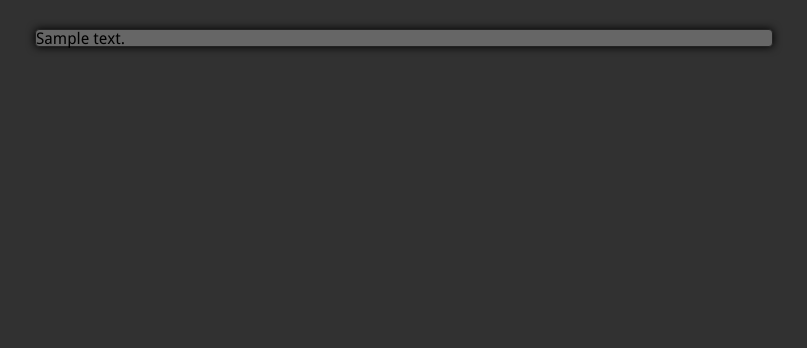
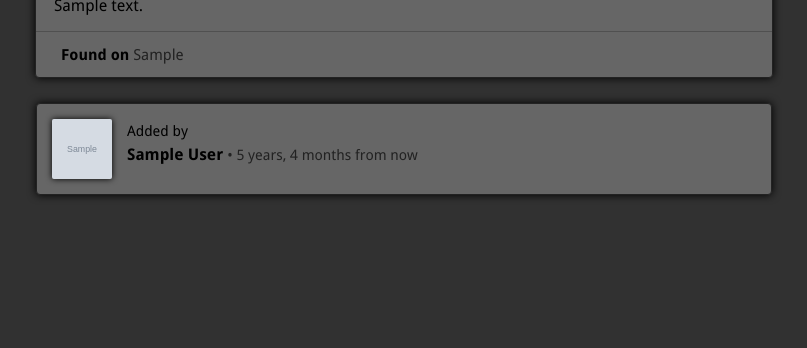
Before and after one commit to Fenykepy/pinpict, a Django app: page /pin/1/ in a window 1280 px wide. Shown: the part 452-800 px from the top of the page, without its empty margins (236-1043 px from the left). Run offline with Django 3.2, Linux system fonts and the light colour scheme; tables that the repository leaves empty hold one stand-in row (values such as "Sample post"); grey boxes marked "Sample" are stand-in pictures; style sheets or scripts are compiled from the project's sources.

Commit message:
Improve css of pin_view.

```diff
--- a/pinpict/assets/css/board.less
+++ b/pinpict/assets/css/board.less
@@ -43,7 +43,7 @@ section#private-boards {
 }
 
 article.board, article.create-board, article#user,
-article.pin, article#create-pin, #user-compact {
+article.pin, article#create-pin, #user-compact, .user-compact {
     position: relative;
     display: inline-block;
     margin: 14px 7px 0px 7px;
@@ -173,7 +173,7 @@ article.board {
         box-sizing: border-box;
     }
 }
-article#user, #user-compact {
+article#user, #user-compact, .user-compact {
     display: block;
     width: auto;
     margin-bottom: 2px;
@@ -186,6 +186,9 @@ article#user, #user-compact {
         border-radius: 2px;
         box-shadow: 0 0 6px @00;
         float: left;
+    }
+    a:hover img {
+        box-shadow: 0 0 10px @00;
     }
     h1, h2 {
         display: inline-block;
--- a/pinpict/assets/css/layout.less
+++ b/pinpict/assets/css/layout.less
@@ -82,6 +82,7 @@ a, a:visited {
     .degrade(@73, @40, @66);
 
     img {
+        box-shadow: 0 0 6px @00;
         position: absolute;
         width: 22px;
         height: 22px;
--- a/pinpict/assets/css/pin.less
+++ b/pinpict/assets/css/pin.less
@@ -32,11 +32,11 @@ article.pin {
     img {
         border-bottom: 1px solid @50;
     }
-    a.pin-link:hover, a.pin-link:active, a.pin-link:focus {
+    /*a.pin-link:hover, a.pin-link:active, a.pin-link:focus {
         img {
-            -webkit-filter: brightness(110%);
+            -webkit-filter: brightness(110%);// doen't work with buttons
         }
-    }
+    }*/
     button {
         position: absolute;
         display: none;
@@ -80,7 +80,7 @@ article.pin {
     }
 }
 
-#user-compact {
+#user-compact, .user-compact {
     height: 60px;
     img {
         width: 40px;
@@ -103,17 +103,88 @@ article.pin {
 
 // pin view css
 section#pin {
+    padding-bottom: 50px;
     article {
         background: @articles-bg;
-        box-shadow: 0 0 8px #000;
+        box-shadow: 0 0 8px @00;
         border: 1px solid @22;
         border-radius: 4px;
         width: 736px;
-        margin: 50px auto;
-
+        margin: 50px auto 14px;
+        overflow: hidden;
         header {
             height: 60px;
-            border-bottom: 1px solid @50;
+            padding: 0 8px;
+            border-bottom: 1px solid @31;
+            button {
+                width: 80px;
+                margin-top: 10px;
+                height: 40px;
+            }
+            button#pinit {
+                float: right;
+            }
+        }
+        a:hover, a:focus, a:active {
+            div#image-wrapper {
+                background-color: @58;
+            }
+        }
+        div#image-wrapper {
+            border-bottom: 1px solid @31;
+            background-color: @47;
+        }
+        img {
+            margin: 8px 5px;
+            max-width: 726px;
+        }
+        p.pin-description {
+            padding: 18px;
+        }
+        footer {
+            border-top: 1px solid @50;
+            font-size: 0.95em;
+            span {
+                font-weight: bold;
+                color: @00;
+            }
+            a {
+                display: block;
+                height: 100%;
+                padding: 15px 25px;;
+                color: @22;
+                &:hover, &:focus, &:hover {
+                    background-color: @58;
+                    color: @22;
+                }
+            }
+        }
+    }
+    article.user-compact {
+        margin-top: 25px;
+        height: auto;
+        padding: 15px;
+        h2 {
+            margin-top: 18px
+        }
+        img {
+            height: 60px;
+            width: 60px;
+            margin: 0 15px 0 0;
+
+        }
+        p {
+            line-height: 1.4em;
+            vertical-align: middle;
+        }
+        span {
+            font-size: 0.9em;
+        }
+        span.date {
+            color: @22;
+        }
+        a:hover, a:focus, a:active {
+            color: @00;
         }
     }
 }
--- a/pinpict/settings.py
+++ b/pinpict/settings.py
@@ -53,6 +53,7 @@ INSTALLED_APPS = (
     'django.contrib.sessions',
     'django.contrib.messages',
     'django.contrib.staticfiles',
+    'django.contrib.humanize',
     #'debug_toolbar', # comment for prod
     'user',
     'board',
@@ -99,7 +100,8 @@ DATABASES = {
 # https://docs.djangoproject.com/en/1.6/topics/i18n/
 DEFAULT_CHARSET = 'utf-8'
 
-LANGUAGE_CODE = 'fr-FR'
+#LANGUAGE_CODE = 'fr-FR'
+LANGUAGE_CODE = 'en-US'
 
 TIME_ZONE = 'Europe/Paris'
 
--- a/templates/pin/pin_view.html
+++ b/templates/pin/pin_view.html
@@ -1,4 +1,6 @@
 {% extends "base.html" %}
+{% load static %}
+{% load humanize %}
 {% block header %}{% endblock %}
 {% block body %}
 {% with owner=pin.board.user %}
@@ -6,29 +8,61 @@
 <article>
 <header>
     {% if pin.source %}
-    <a href="{{ pin.source }}">
+    <a href="{{ pin.source }}" target="_blank">
     <button type="button">Visit Site</button>
     </a>
     {% endif %}
+    <a href="{{ MEDIA_URL }}previews/full/{{ pin.resource.previews_path }}" target="_blank">
+    <button type="button">Image</button>
+    </a>
     {% if user.is_authenticated and user == owner %}
     <a href="{% url 'update_pin' pin.pk %}">
     <button type="button">Edit</button>
     </a>
     {% endif %}
-    <a href="" title="Pin it"><button type="button">Pin it</button></a>
+    <a href="" title="Pin it"><button type="button" id="pinit">Pin it</button></a>
 </header>
 {# !!! look to add a lightbox link here, or a link to full image, in template or not #}
+{% if pin.source %}
+    <a href="{{ pin.source }}" target="_blank">
+{% else %}
+    <a href="{{ pin.source }}" target="_blank">
+{% endif %}
+<div id="image-wrapper">
 <img src="{{ MEDIA_URL }}previews/736/{{ pin.resource.previews_path }}" alt="{{ pin.description }}" />
+</div>
+</a>
+<p class="pin-description">
+{{ pin.description }}
+</p>
 <footer>
 {% if pin.source %}
-<a href="{{ pin.source }}">Found on {{ pin.source_domain }}</a>
+<a href="{{ pin.source }}" target="_blank"><span>Found on</span> {{ pin.source_domain }}</a>
 {% else %}
-Uploaded to Pinpict
+{% with resource_user=pin.resource.user %}
+<a href="{#{% url "boards_list" resource_user.slug %}#}" target="_blank"><span>Uploaded to Pinpict by</span> {% if resource_user.first_name or resource.user.last_name %}{{ resource_user.first_name }} {{ resource_user.last_name }}{% else %}{{ resource_user.username }}{% endif %}</a>
+{% endwith %}
 {% endif %}
 </footer>
 </article>
-<article class="pin-description">
-{{ pin.description }}
+
+
+
+<article class="user-compact">
+    {% if owner.avatar %}
+        <a href="{% url "boards_list" owner.username %}"><img src="{{ MEDIA_URL }}{{ owner.avatar }}" /></a>
+    {% else %}
+        <a href="{% url "boards_list" owner.username %}"><img src="{% static 'images/structure/default_avatar.png' %}" /></a>
+    {% endif %}
+    <p><a href="{% url "boards_list" owner.username %}">
+        <span>Added by</span><br /><strong>
+        {% if owner.first_name or owner.last_name %}
+        {{ owner.first_name }} {{ owner.last_name }}
+        {% else %}
+        {{ owner.username }}
+        {% endif %}</strong></a> <span class="date">&#149; {{ pin.date_created|naturaltime }}</span></p>
+
+
 </article>
 </section>
 {% endwith %}
--- a/todo.txt
+++ b/todo.txt
@@ -13,6 +13,7 @@
     - user list_pins
     - default user avatar « PP »
     - profil page
+    - add link to navigate between pin views
 #    - header with:
 #        - user info
         - search bar
@@ -30,7 +31,7 @@
 #    - mv grey58.png to assets/images/structure instead of data/…
     - pin creation form
         - add suport for '/pin/create/1' and update "pinit" button in templates pin_list and pin_view
-        - add a FK to user in resource, fullfill it with user in case of upload.
+        - add a FK to user in resource, fullfill it with user in case of upload and download
         - add support for:
             ../
             ../../
@@ -70,7 +71,7 @@
 #        - inline block for all article.pin
 #        - hidden "Pin it" submit displayed on pin mouseover
         - media querys to extend pin and board section.
-        - add border arround avatars
+#        - add border arround avatars
 
     - MEDIA
         - create a lock logo for private boards
```
